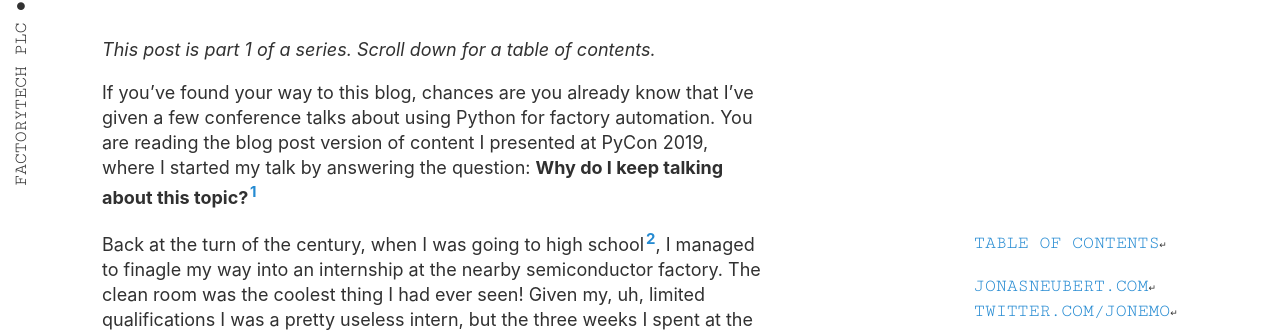
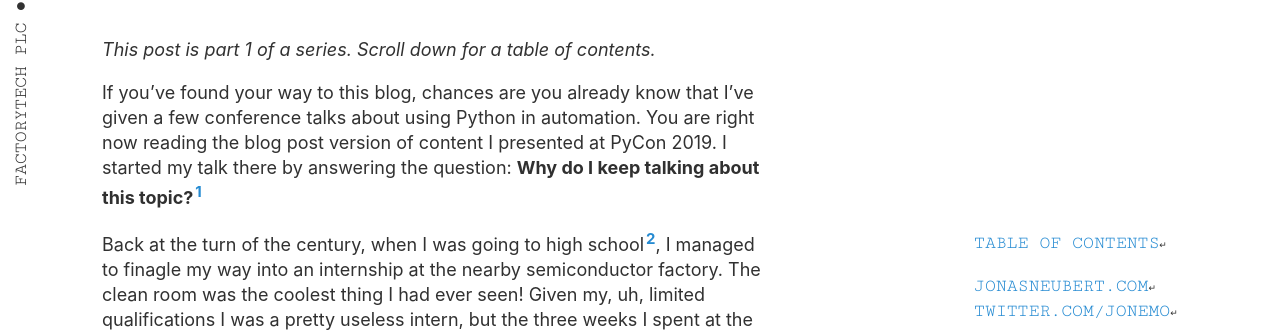
Before and after one commit to jonemo/blog.jonasneubert.com, a Jekyll site: the page built from _posts/2019-10-27-what-is-a-plc-and-how-do-i-talk-python-to-id.md, in a window 1280 px wide. Shown: the part 259-591 px from the top of the page. Built offline with Jekyll 4.4.1, drawn with Linux system fonts in a browser that asks for light colours.

Commit message:
minor edits for "what is a plc..." post series

```diff
--- a/_posts/2019-10-27-what-is-a-plc-and-how-do-i-talk-python-to-id.md
+++ b/_posts/2019-10-27-what-is-a-plc-and-how-do-i-talk-python-to-id.md
@@ -10,8 +10,9 @@ date: October 27, 2019
 
 *This post is part 1 of a series. Scroll down for a table of contents.*
 
-If you've found your way to this blog, chances are you already know that I've given a few conference talks about using Python for factory automation.
-You are reading the blog post version of content I presented at PyCon 2019, where I started my talk by answering the question:
+If you've found your way to this blog, chances are you already know that I've given a few conference talks about using Python in automation.
+You are right now reading the blog post version of content I presented at PyCon 2019.
+I started my talk there by answering the question:
 **Why do I keep talking about this topic?**[^1]
 
 Back at the turn of the century, when I was going to high school[^2], I managed to finagle my way into an internship at the nearby semiconductor factory.
```
Also changed, not shown: _posts/2019-10-28-what-is-a-programmable-logic-controller.md (+1 -1 lines), _posts/2019-10-29-ladder-logic.md (+3 -5 lines).
